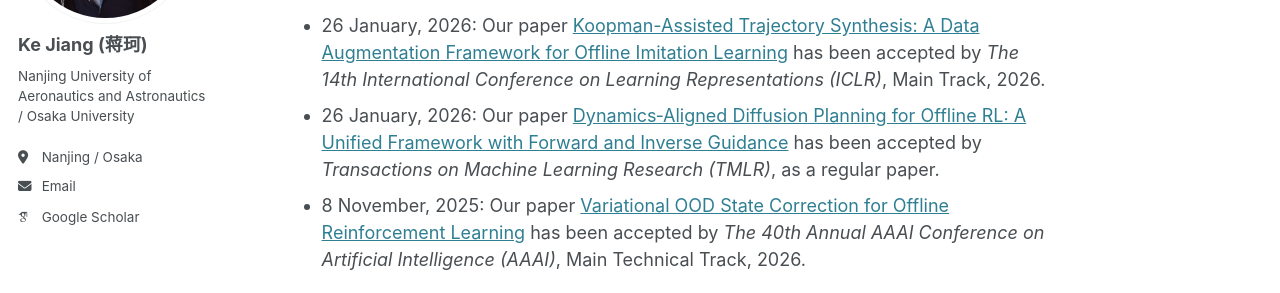
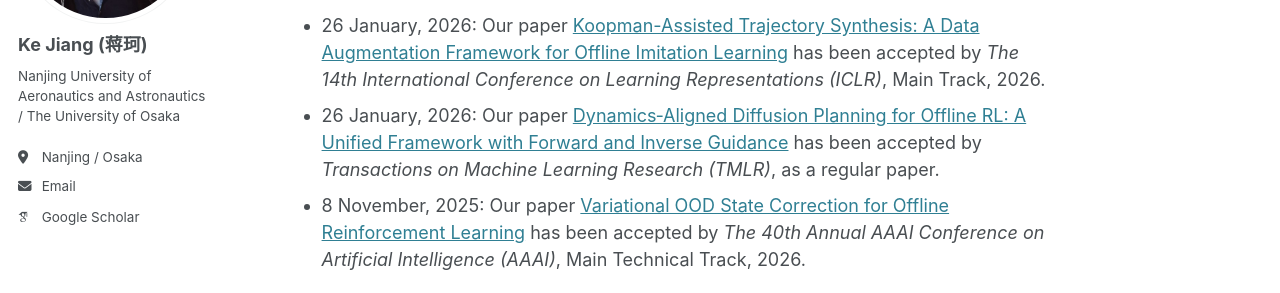
Before and after one commit to Jack10843/Jack10843.github.io, a Jekyll site: the page built from _pages/about.md, in a window 1280 px wide. Shown: the part 251-544 px from the top of the page. Built offline with Jekyll 4.4.1, drawn with Linux system fonts in a browser that asks for light colours; some web fonts are replaced.

Commit message:
Update _config.yml

```diff
--- a/_config.yml
+++ b/_config.yml
@@ -25,9 +25,9 @@ author:
   avatar           : "me.jpg"
   name             : "Ke Jiang (蒋珂)"
   pronouns         : # example: "she/her"
-  bio              : "Nanjing University of Aeronautics and Astronautics / Osaka University"
+  bio              : "Nanjing University of Aeronautics and Astronautics / The University of Osaka"
   location         : "Nanjing / Osaka"
-  employer         : # "Nanjing University of Aeronautics and Astronautics / Osaka University"
+  employer         : # "Nanjing University of Aeronautics and Astronautics / The University of Osaka"
   uri              : # URL
   email            : "ke_jiang@nuaa.edu.cn"
 
```
